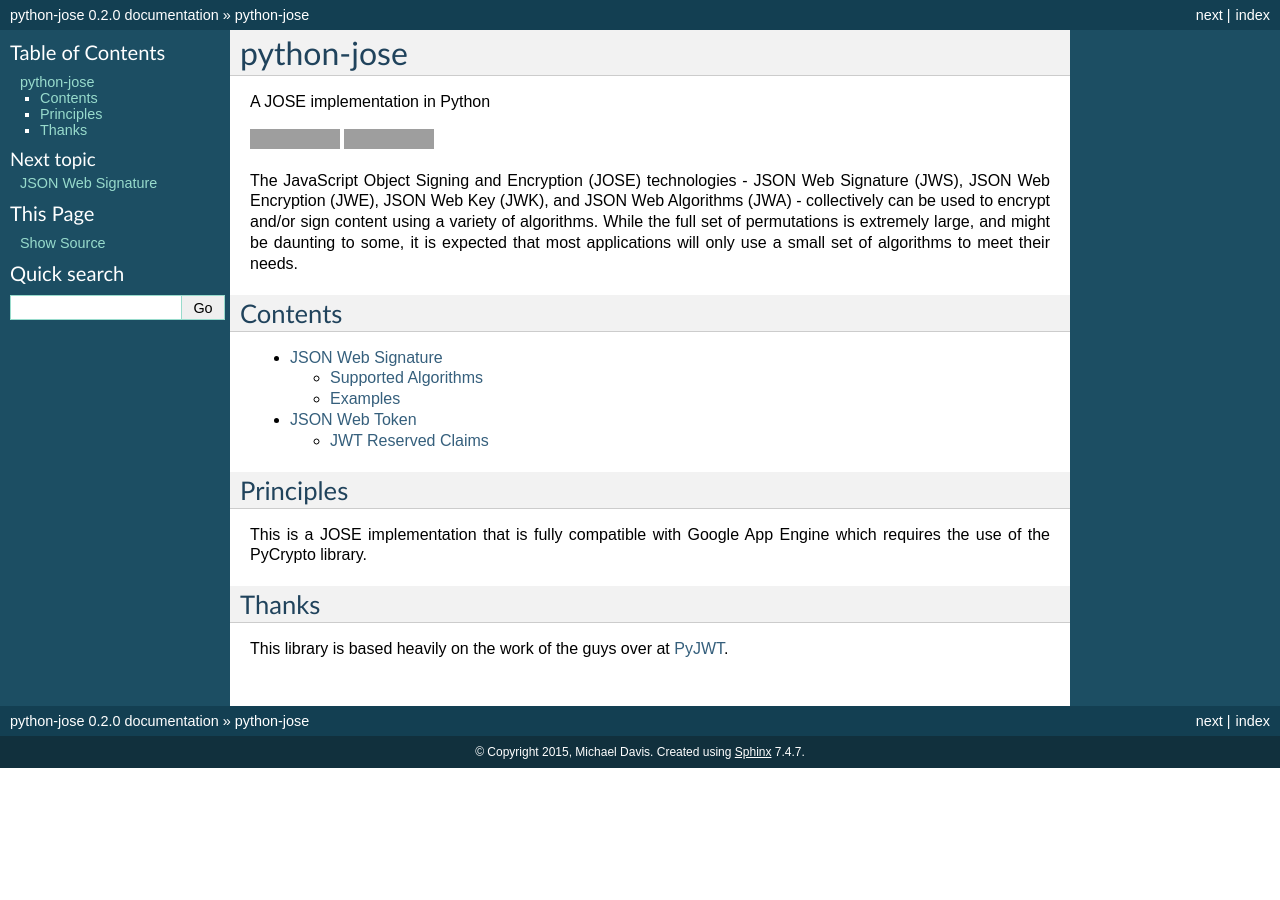
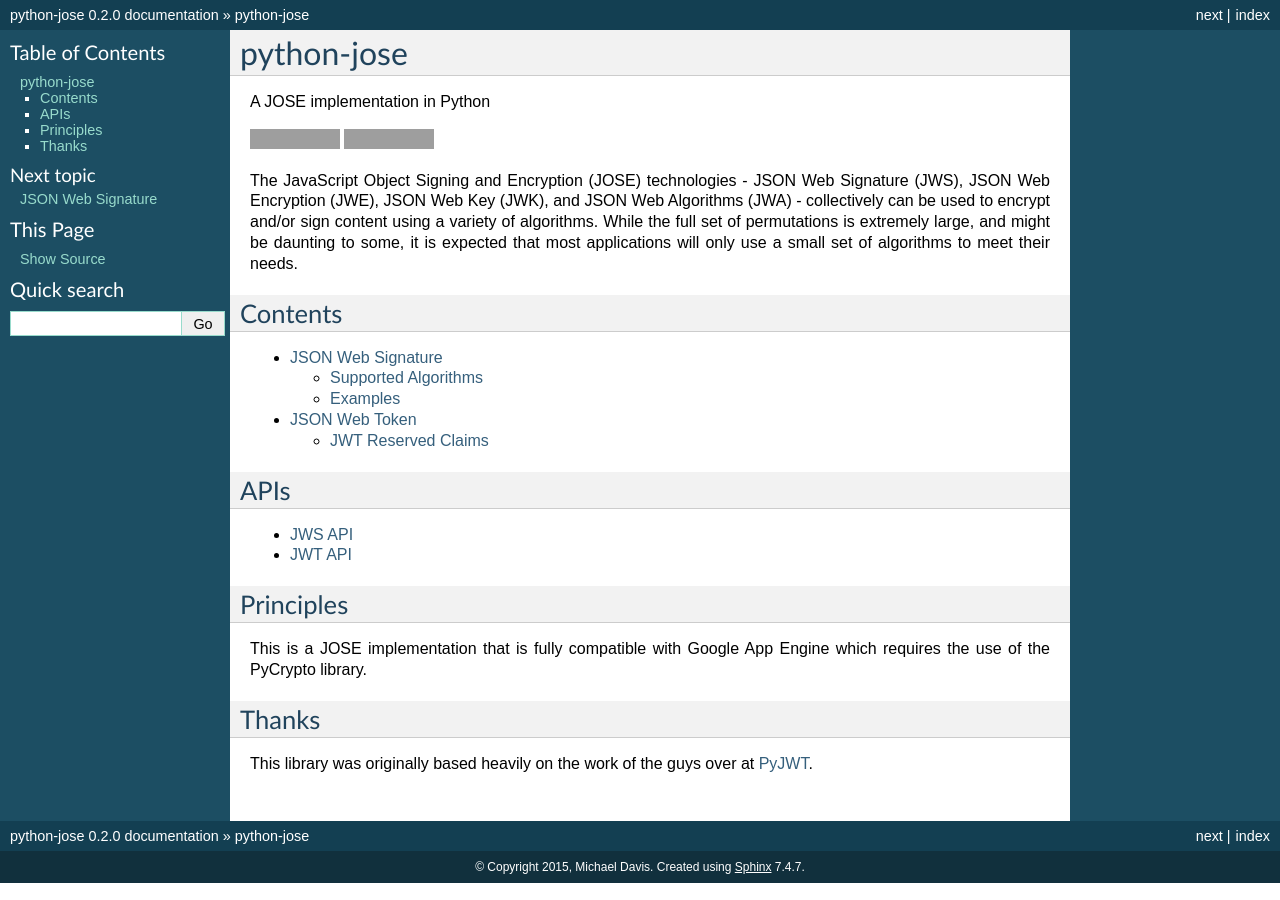
Before and after one commit to mpdavis/python-jose, a Sphinx documentation site: the page built from docs/index.rst, in a window 1280 px wide. Built offline with Sphinx 7.4.7, drawn with Linux system fonts in a browser that asks for light colours; grey boxes are pictures that could not be loaded.

Commit message:
Update docs

```diff
--- a/docs/conf.py
+++ b/docs/conf.py
@@ -36,6 +36,7 @@
 extensions = [
     'sphinx.ext.autodoc',
     'sphinx.ext.coverage',
+    'sphinxcontrib.napoleon'
 ]
 
 # Add any paths that contain templates here, relative to this directory.
--- a/docs/index.rst
+++ b/docs/index.rst
@@ -14,6 +14,7 @@
 expected that most applications will only use a small set of algorithms
 to meet their needs.
 
+
 Contents
 --------
 
@@ -22,6 +23,16 @@
 
    jws/index
    jwt/index
+
+
+APIs
+----
+
+.. toctree::
+   :maxdepth: 2
+
+   jws/api
+   jwt/api
 
 
 Principles
@@ -33,10 +44,10 @@
 Thanks
 ------
 
-This library is based heavily on the work of the guys over at
-`PyJWT <https://github.com/jpadilla/pyjwt>`__.
+This library was originally based heavily on the work of the guys over at PyJWT_.
 
 .. |Build Status| image:: https://travis-ci.org/mpdavis/python-jose.svg?branch=master
    :target: https://travis-ci.org/mpdavis/python-jose
 .. |Coverage Status| image:: https://coveralls.io/repos/mpdavis/python-jose/badge.svg
    :target: https://coveralls.io/r/mpdavis/python-jose
+.. _PyJWT: https://github.com/jpadilla/pyjwt
--- /dev/null
+++ b/docs/jws/api.rst
@@ -0,0 +1,6 @@
+
+JWS API
+^^^^^^^
+
+.. automodule:: jose.jws
+   :members:
--- /dev/null
+++ b/docs/jwt/api.rst
@@ -0,0 +1,6 @@
+
+JWT API
+^^^^^^^
+
+.. automodule:: jose.jwt
+   :members:
```
